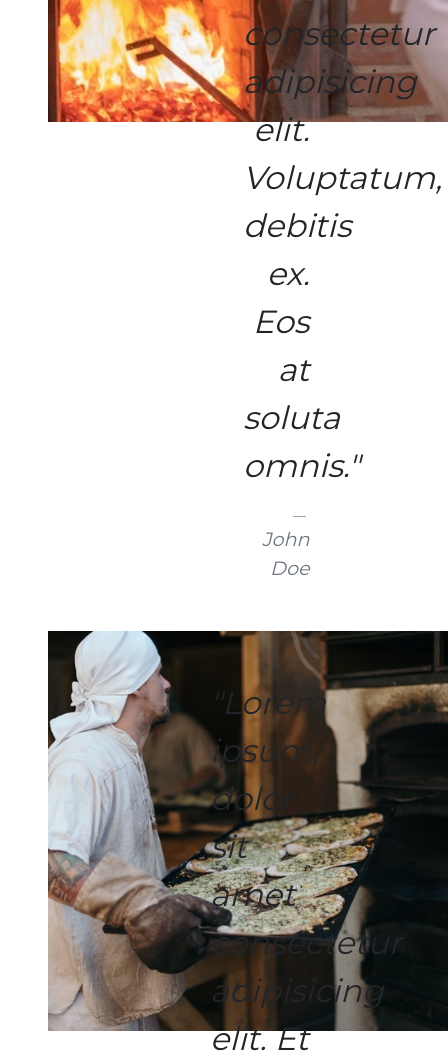
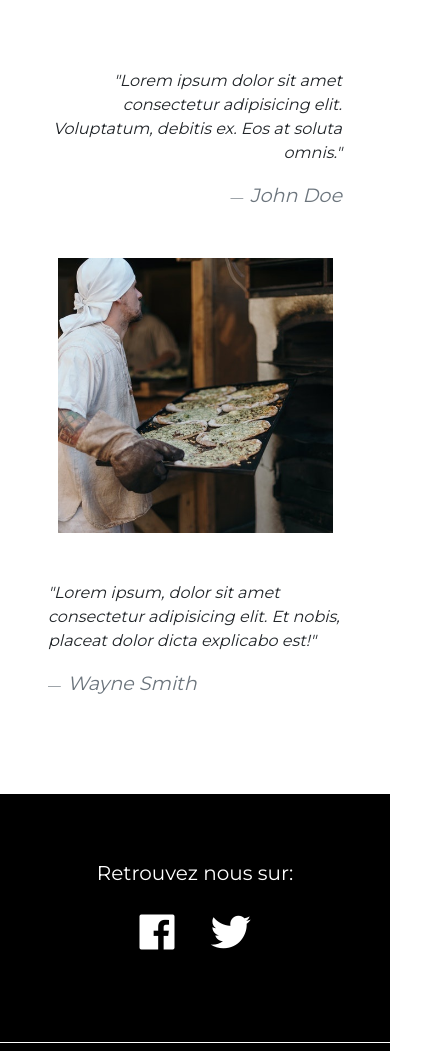
Before and after one commit to ErminiaDev/boulangerie-des-trois-epis, a plain HTML site: page about.html in a window 390 px wide. Shown: the part 731-1782 px from the top of the page, 448 px wide, since content can reach past the window. Drawn offline with nearby package versions, Linux system fonts and the light colour scheme.

Commit message:
responsiveness about and products.html

```diff
--- a/about.html
+++ b/about.html
@@ -70,25 +70,25 @@
     <!-- BAKER SECTION -->
     <section id="bakers">
       <div class="container-fluid">
-        <div class="row py-5">
-          <div class="col-10 mx-auto">
-            <div class="row">
-              <div class="col-6 pb-4 text-center">
-                <img src="IMG/boulanger1.jpeg" alt="">
+        <div class="row d-flex py-5 justify-content-center">
+          <div class="col-12 col-md-10">
+            <div class="d-flex row justify-content-around">
+              <div class="col-12 col-sm-6 col-lg-4 pb-4 text-center">
+                <img src="IMG/boulanger1.jpeg" alt="" class="img-fluid">
               </div>
-              <div class="col-6 text-right p-5">
+              <div class="col-12 col-sm-6 col-lg-4 text-right p-5">
                 <p class="font-italic">"Lorem ipsum dolor sit amet consectetur adipisicing elit. Voluptatum, debitis ex. Eos at soluta omnis."</p>
                 <footer class="blockquote-footer">
                     <cite title="Company 2">John Doe</cite>
                 </footer>
               </div>
             </div>
-            <div class="row">
-              <div class="col-6 text-center">
-                  <img src="IMG/boulanger2.jpeg" alt="">
+            <div class="d-flex row justify-content-around">
+              <div class="col-12 col-sm-6 col-lg-4 text-center">
+                  <img src="IMG/boulanger2.jpeg" alt="" class="img-fluid">
               </div>
-              <div class="col-6 text-left py-5 pr-5">
-                <p class="font-italic">"Lorem ipsum, dolor sit amet consectetur adipisicing elit. Et nobis, placeat dolor dicta explicabo est!"</p>
+              <div class="col-12 col-sm-6 col-lg-4 text-left p-5">
+                <p class="font-italic text-wrap">"Lorem ipsum, dolor sit amet consectetur adipisicing elit. Et nobis, placeat dolor dicta explicabo est!"</p>
                 <footer class="blockquote-footer">
                     <cite title="Company 2">Wayne Smith</cite>
                 </footer>
--- a/style.css
+++ b/style.css
@@ -243,7 +243,7 @@ iframe {
 }
 
 .custom-container{
-  padding: 0px 150px 0px 150px;
+  padding: 0px 125px 0px 125px;
 }
 
 #photo-gallery img {
@@ -334,13 +334,13 @@ iframe {
   background: rgba(0, 0, 0, 0.3);
 }
 
-/* ABOUT PAGE */
 #bakers img {
- height: 400px;
+ max-height: 320px;
+ max-width: 320px
 }
 
 #bakers p {
-  font-size: 2em;
+  font-size: 1.5em;
   font-weight: 300;
 }
 
@@ -413,6 +413,23 @@ iframe {
     grid-column: 1/3;
     background-color: violet;
   }
+
+  /*PRODUCTS PAGE*/
+
+  .custom-container{
+    padding: 0px 75px 0px 75px;
+  }
+
+  /*ABOUT PAGE*/
+
+  #bakers img {
+  max-height: 275px;
+  max-width: 275px
+  }
+
+  #bakers p{
+    font-size:1rem;
+  }
 }
 
 @media (max-width:764px) {
@@ -433,6 +450,7 @@ iframe {
     height: 75px;
     font-size: 1.5rem;
   }
+
 
   /*box grid*/
     #image-gallery {
@@ -488,6 +506,12 @@ iframe {
       width: 250px;
       height: 175px;
     }
+
+    /*PRODUCTS PAGE*/
+
+    .custom-container{
+      padding: 0px 20px 0px 20px;
+    }
   }
 
 @media (max-width:575px){
@@ -500,4 +524,10 @@ iframe {
     margin: auto;
     font-size: 1.3rem
   }
+
+  /*PRODUCTS PAGE*/
+
+  .custom-container{
+    padding: 0;
+  }
 }
```
Also changed, not shown: products.html (+9 -9 lines).
